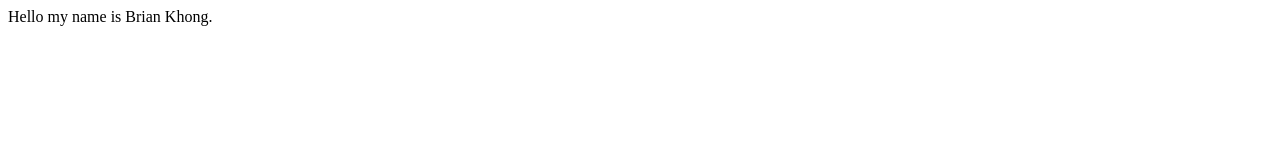
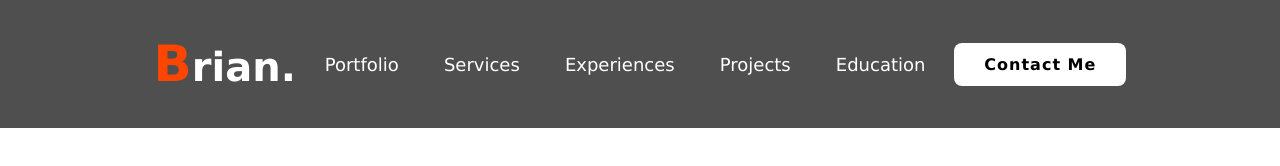
Before and after one commit to BrianKhong-BK/portfolio-project, a website: page index.html in a window 1280 px wide. Drawn offline with nearby package versions, Linux system fonts and the light colour scheme.

Commit message:
Add in header

```diff
--- a/index.html
+++ b/index.html
@@ -5,10 +5,24 @@
     <meta name="viewport" content="width=device-width" />
     <title>Brian Khong Portfolio</title>
     <link href="style.css" rel="stylesheet" type="text/css" />
+    <link href='https://unpkg.com/boxicons@2.1.4/css/boxicons.min.css' rel='stylesheet'>
   </head>
 
   <body>
-    Hello my name is Brian Khong.
+    <header class="header">
+      <a href="#" class="logo"><span>B</span>rian.</a>
+
+      <nav class="navbar">
+        <a href="#" class="active">Portfolio</a>
+        <a href="#">Services</a>
+        <a href="#">Experiences</a>
+        <a href="#">Projects</a>
+        <a href="#">Education</a>
+
+      </nav>
+
+      <a href="#" class="contact">Contact Me</a>
+    </header>
     <script src="script.js"></script>
   </body>
 </html>
--- a/style.css
+++ b/style.css
@@ -1,4 +1,72 @@
-html {
-  height: 100%;
+* {
+  margin: 0;
+  padding: 0;
+  box-sizing: border-box  ;
+  font-family: 'Lucida Sans', 'Lucida Sans Regular', 'Lucida Grande', 'Lucida Sans Unicode', Geneva, Verdana, sans-serif;
+  text-decoration: none;
+  list-style: none;
+}
+
+.header{
+  position: fixed;
+  top: 0;
+  left: 0;
   width: 100%;
+  padding: 35px 12%;
+  background: rgba(0, 0, 0, 0.692);
+  backdrop-filter: blur(10px);
+  display: flex;
+  justify-content: space-between;
+  align-items: center;
+  z-index: 100;
 }
+
+.logo {
+  font-size: 40px;
+  color: white;
+  font-weight: 600;
+  transition: 0.3s ease;
+}
+
+.logo:hover{
+  color:orangered;
+  text-shadow: 0 0 25px orangered, 0 0 50px orangered;
+  transform: scale(1.1);
+}
+
+span{
+  font-size: 50px;
+  color: orangered;
+}
+
+.navbar a{
+  font-size: 18px;
+  color: white;
+  font-weight: 500;
+  margin: 0 20px;
+  border-bottom: 3px solid transparent;
+  transition: 0.3s ease;
+}
+
+.navbar a:hover, .navbar a:active{
+  color: orangered;
+  border-bottom: 3px solid orangered;
+}
+
+.contact{
+  padding: 10px 28px;
+  background-color: white;
+  color: black;
+  border: 2px solid transparent;
+  border-radius: 8px;
+  font-size: 16px;
+  letter-spacing: 1px;
+  font-weight: 600;
+  transition: 0.3s ease;
+}
+
+.contact:hover{
+  background-color: orangered;
+  box-shadow: 0 0 25px orangered;
+  color: white;
+}
```
Also changed, not shown: images/header-image.jpg (added), images/profile-image.jpg (added).
